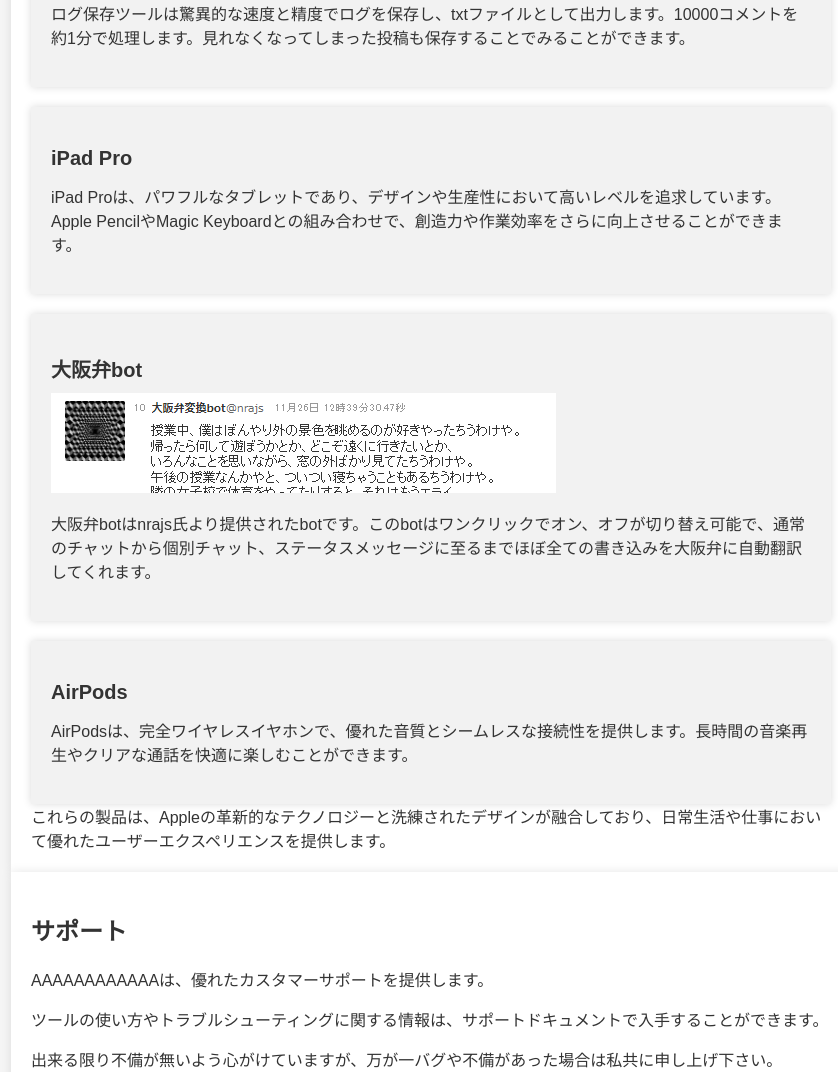
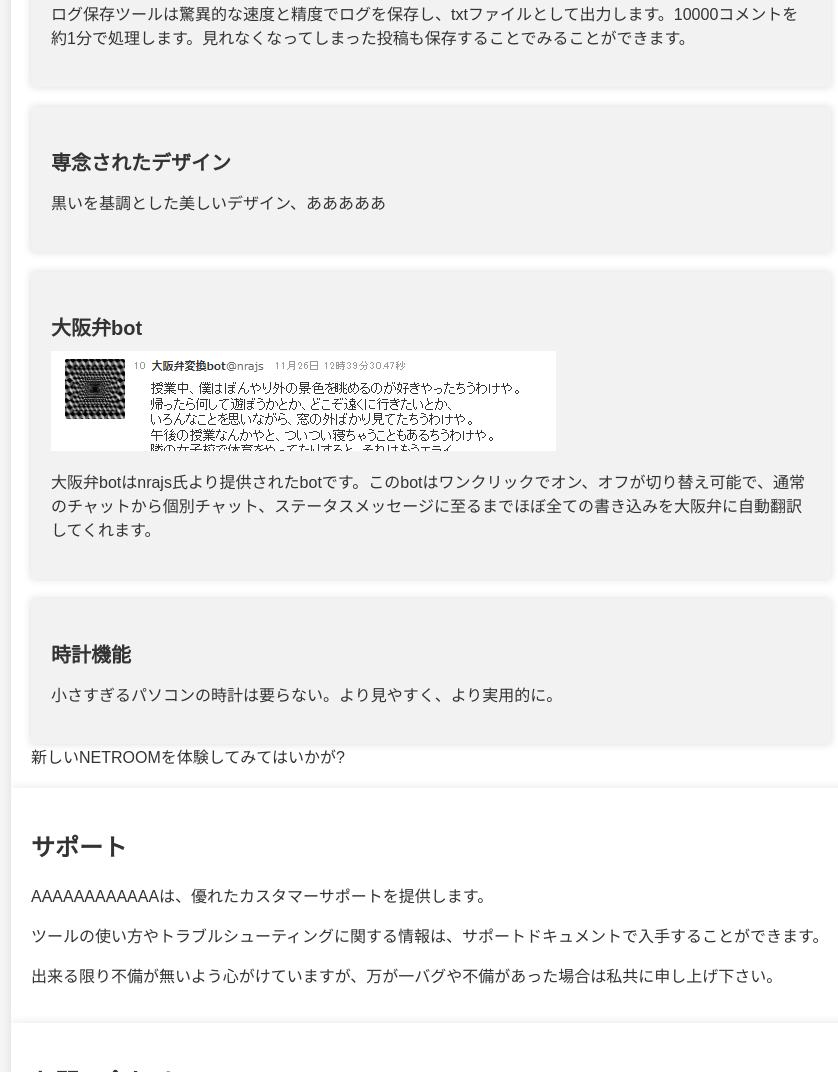
Before and after one commit to AAAAAAAAAAAAnetroom/dark, a plain HTML site: page index10.html in a window 1280 px wide. Shown: the part 929-2001 px from the top of the page, without its empty margins (209-1047 px from the left). Drawn offline with Linux system fonts and the light colour scheme.

Commit message:
Update index10.html

```diff
--- a/index10.html
+++ b/index10.html
@@ -122,8 +122,8 @@
     </div>
 
 <div class="feature">
-  <h3>iPad Pro</h3>
-  <p>iPad Proは、パワフルなタブレットであり、デザインや生産性において高いレベルを追求しています。Apple PencilやMagic Keyboardとの組み合わせで、創造力や作業効率をさらに向上させることができます。</p>
+  <h3>専念されたデザイン</h3>
+  <p>黒いを基調とした美しいデザイン、あああああ</p>
 </div>
 
 <div class="feature">
@@ -133,11 +133,11 @@
 </div>
 
 <div class="feature">
-  <h3>AirPods</h3>
-  <p>AirPodsは、完全ワイヤレスイヤホンで、優れた音質とシームレスな接続性を提供します。長時間の音楽再生やクリアな通話を快適に楽しむことができます。</p>
+  <h3>時計機能</h3>
+  <p>小さすぎるパソコンの時計は要らない。より見やすく、より実用的に。</p>
 </div>
 
-これらの製品は、Appleの革新的なテクノロジーと洗練されたデザインが融合しており、日常生活や仕事において優れたユーザーエクスペリエンスを提供します。
+新しいNETROOMを体験してみてはいかが?
 
 </div>
 
```
